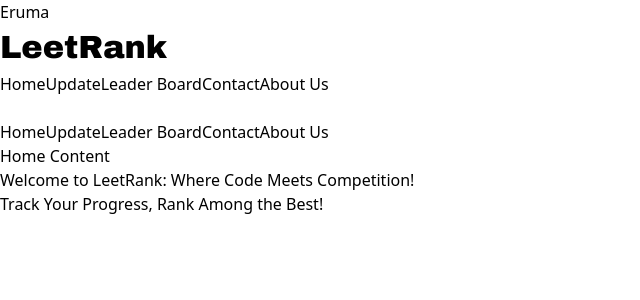
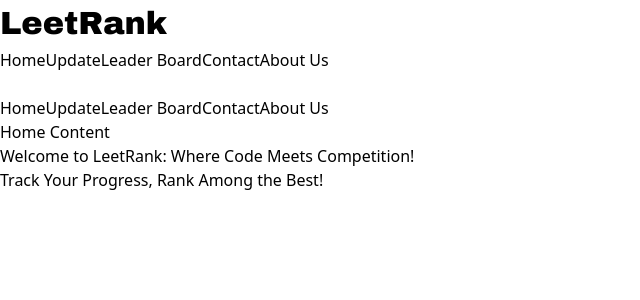
Before and after one commit to Aldous-Roy/ranking, a React (Vite) app: page / in a window 1280 px wide. Shown: the top 300 px of the page, without its empty margins (0-640 px from the left). Built offline with nearby package versions, Linux system fonts and the light colour scheme.

Commit message:
removed eruma

```diff
--- a/src/App.jsx
+++ b/src/App.jsx
@@ -10,7 +10,7 @@ function App() {
   return (
     <Router>
       <div>
-        <h1>Eruma</h1>
+
         <Navbar />
         <Routes>
           <Route path="/" element={<Home />} />
```
